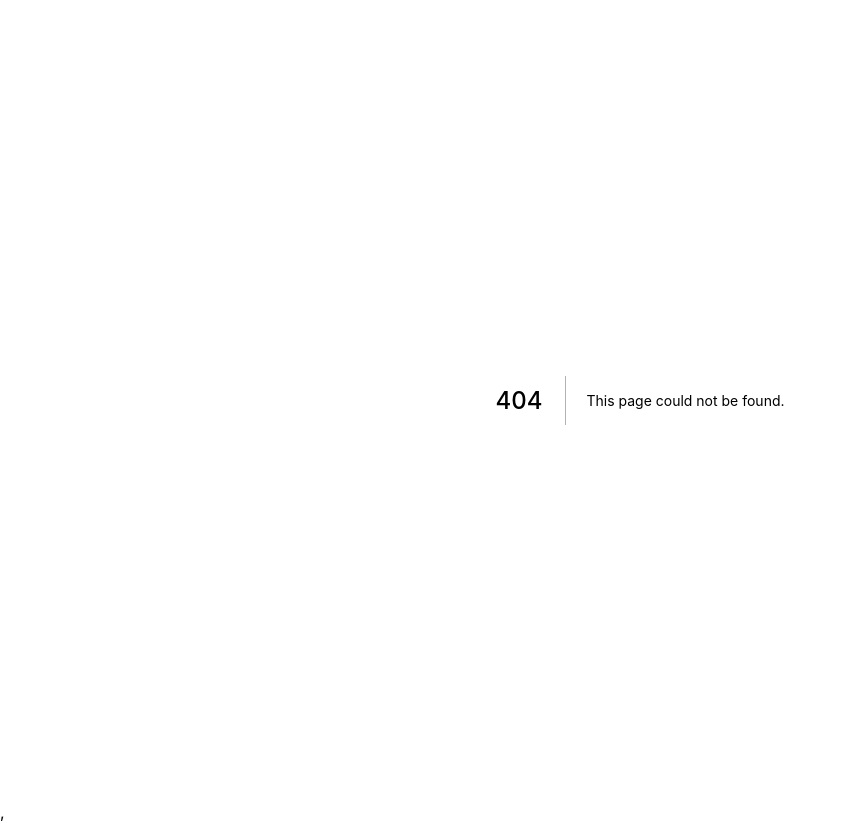
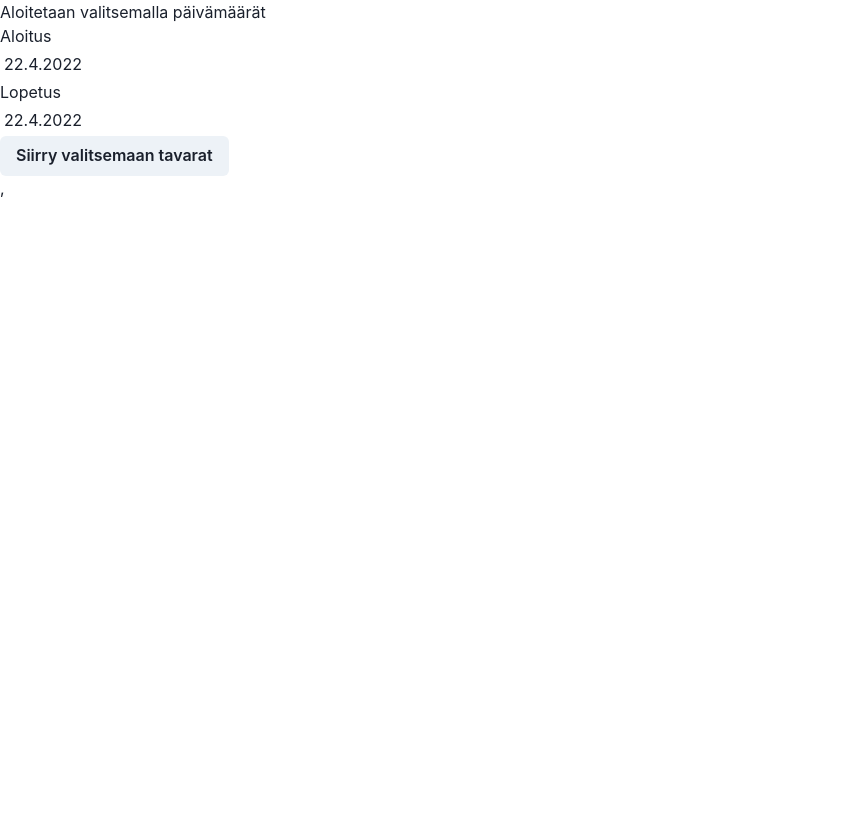
Before and after one commit to pitvaeltajat/klapi, a Next.js app: page /selectdate in a window 1280 px wide. Before the commit this address had no page. Shown: the whole page, without its empty margins (0-847 px from the left). After the commit the page ends 800 px from the top, so only its background shows below. Built offline with nearby package versions, Linux system fonts and the light colour scheme.

Commit message:
dates are selected before anything else, and only available items can be reserved

```diff
--- a/pages/category/[category].js
+++ b/pages/category/[category].js
@@ -8,7 +8,7 @@ export async function getServerSideProps(){
     const prisma = new PrismaClient()
 
     const items = await prisma.Item.findMany({
-        include: {categories: true},
+        include: {categories: true, reservations: true},
         orderBy: {name: 'asc'}
     })
     const categories = await prisma.Category.findMany({orderBy:{name:'asc'}})
--- /dev/null
+++ b/pages/selectdate.js
@@ -0,0 +1,47 @@
+import { useDispatch, useSelector } from "react-redux"
+import DatePicker from 'react-datepicker'
+import { Box, Button } from "@chakra-ui/react"
+import "react-datepicker/dist/react-datepicker.css"
+import { setStartDate, setEndDate } from "../redux/dates.slice"
+import NextLink from 'next/link'
+
+export default function selectDate(){
+
+    const days = ['Ma', 'Ti', 'Ke', 'To', 'Pe', 'La', 'Su']
+    const months = ['Tammi']
+
+    const startDate = new Date()
+    const endDate = new Date()
+
+    const dates = useSelector((state) => state.dates)
+    const dispatch = useDispatch()
+
+    return(
+        <div>
+            <h2>Aloitetaan valitsemalla päivämäärät</h2>
+
+            <h2>Aloitus</h2>
+            <Box padding={'4px'}>
+                <DatePicker
+                    selected={dates.startDate}
+                    onChange={(date) => dispatch(setStartDate(date))}
+                    dateFormat="d.M.yyyy"
+                    />
+            </Box>
+
+            <h2>Lopetus</h2>
+            <Box padding={'4px'}>
+                <DatePicker
+                    selected={dates.endDate}
+                    onChange={(date) => dispatch(setEndDate(date))}
+                    dateFormat="d.M.yyyy"
+                />
+            </Box>
+
+            <NextLink href='/productlist'>
+                <Button>Siirry valitsemaan tavarat</Button>
+            </NextLink>
+
+        </div>
+    )
+}
--- /dev/null
+++ b/redux/dates.slice.js
@@ -0,0 +1,26 @@
+import { createSlice } from "@reduxjs/toolkit"
+
+const dateSlice = createSlice({
+    name: 'dates',
+    initialState: {
+        startDate: new Date(),
+        endDate: new Date()
+    },
+    reducers:{
+        setStartDate: (state, action) => {
+            state.startDate = action.payload
+        },
+        setEndDate: (state, action) => {
+            state.endDate = action.payload
+        }
+    }
+
+
+})
+
+export const dateReducer = dateSlice.reducer
+
+export const{
+    setStartDate,
+    setEndDate
+} = dateSlice.actions
--- a/redux/store.js
+++ b/redux/store.js
@@ -1,8 +1,10 @@
 import { configureStore } from '@reduxjs/toolkit';
 import { cartReducer } from './cart.slice';
+import { dateReducer } from './dates.slice';
 
 const reducer = {
   cart: cartReducer,
+  dates: dateReducer
 };
 
 const store = configureStore({
```
Also changed, not shown: components/itemcard.js (+23 -1 lines), pages/cart.js (+15 -14 lines), pages/productlist.js (+22 -1 lines).
